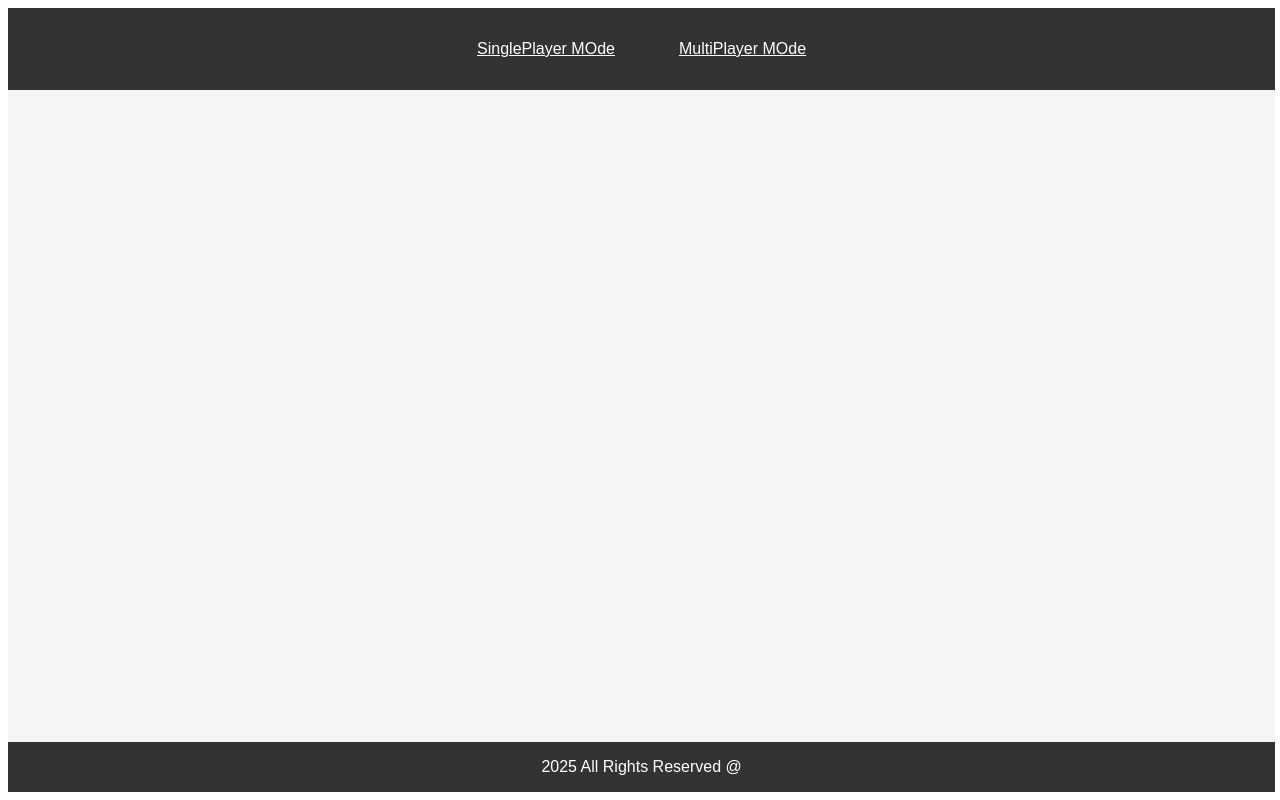
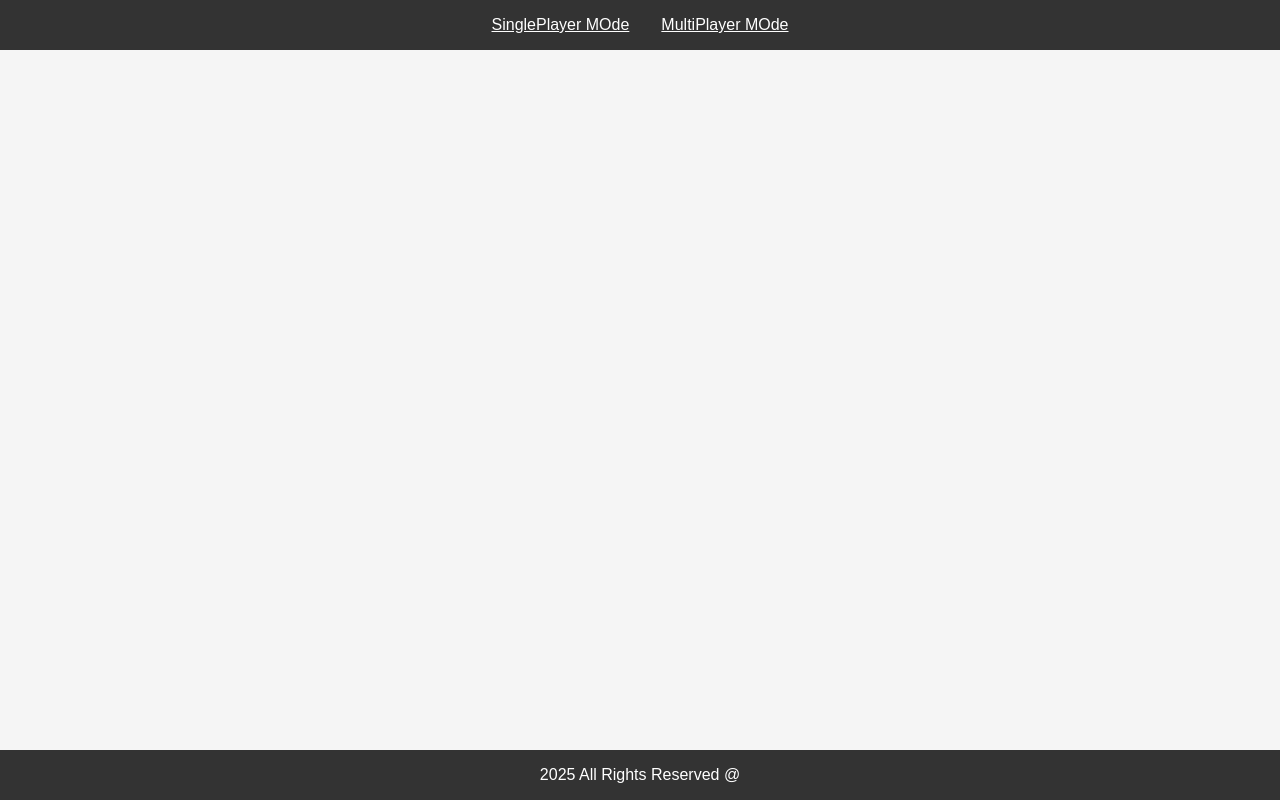
Before and after one commit to bishalzy/reactquiz, a React (Vite) app in the folder quiz/: page / in a window 1280 px wide. Built offline with nearby package versions, Linux system fonts and the light colour scheme.

Commit message:
Fix padding and margin
- Make the page look better.

```diff
--- a/quiz/src/index.css
+++ b/quiz/src/index.css
@@ -1,4 +1,4 @@
-:root{
+* {
     margin: 0;
     padding: 0;
 }
--- a/quiz/src/quiz/quiz.css
+++ b/quiz/src/quiz/quiz.css
@@ -1,8 +1,8 @@
 .quiz {
     display: flex;
     flex-direction: column;
-    height: 98vh;
-    width: 99vw;
+    height: 100vh;
+    width: 100vw;
     font-family: sans-serif;
   }
 
@@ -17,19 +17,17 @@
     display: flex;
     flex-direction: row;
     justify-content: center;
+    gap: 2rem;
   }
 
-  .change-mode{
+  .change-mode {
     color: white;
-    margin-left: 2rem;
-    margin-right: 2rem;
   }
 
   .box {
     flex: 1;
     display: flex;
     flex-direction: row;
-    padding: 1rem;
     background-color: #f5f5f5;
   }
 
```
